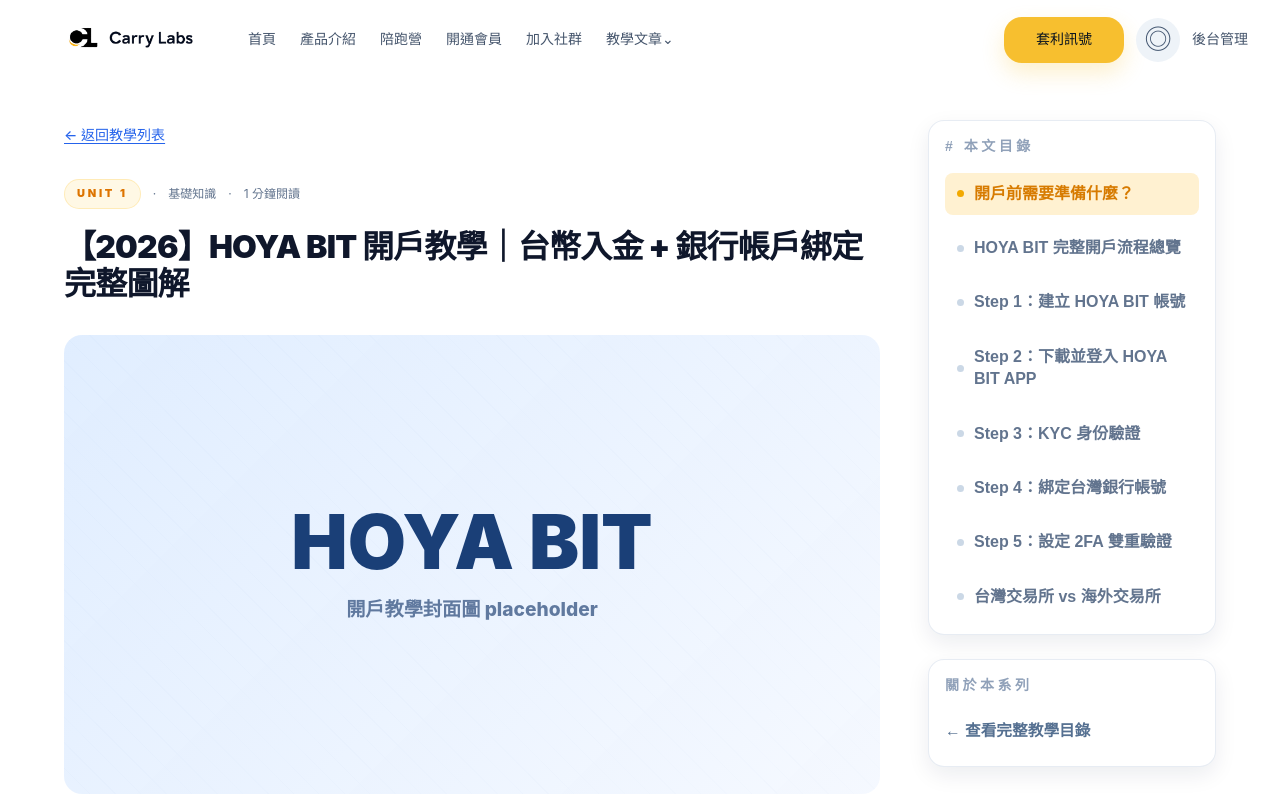
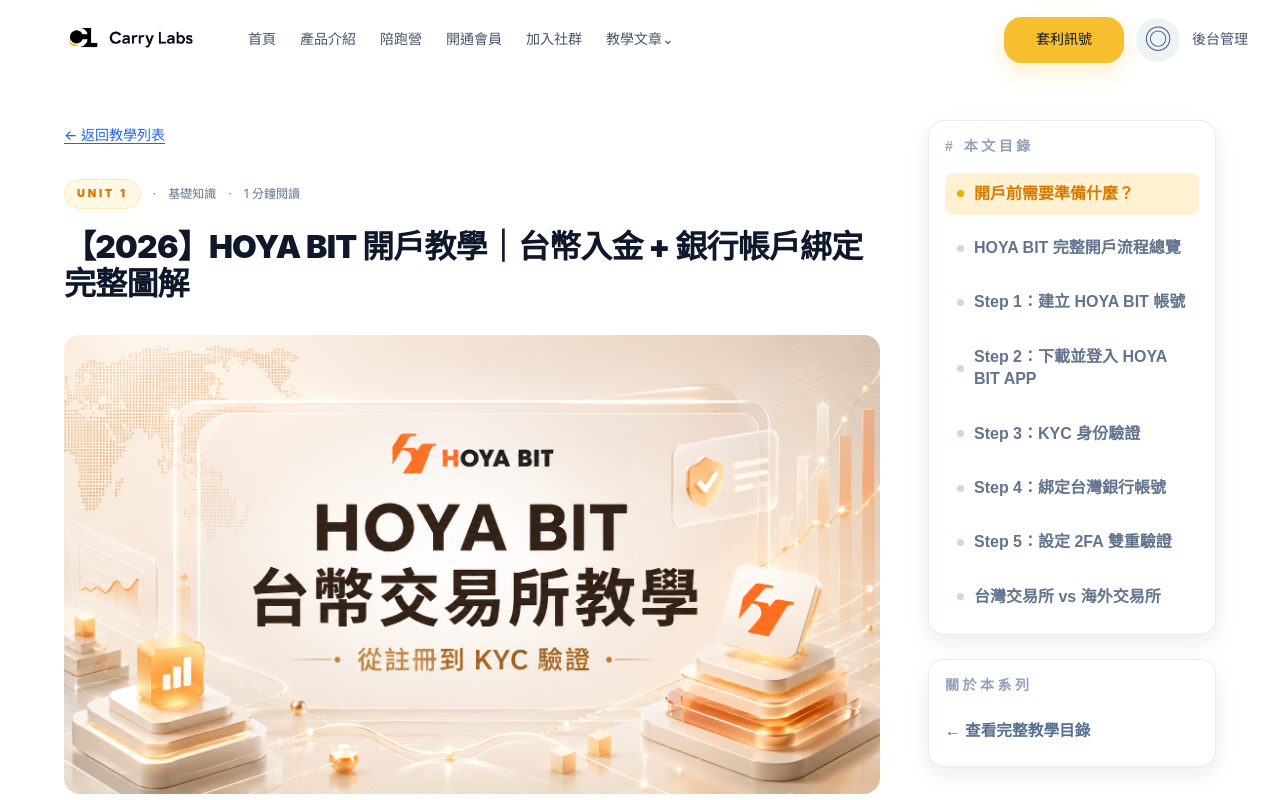
Before and after one commit to danny359-pixel/test_for_carrylabs, a React (Vite) app: page / in a window 1280 px wide. Shown: the top 800 px of the page. Built offline with nearby package versions, Linux system fonts and the light colour scheme.

Commit message:
Add HOYA BIT cover image

```diff
--- a/src/components/ArticleLayout.jsx
+++ b/src/components/ArticleLayout.jsx
@@ -1,7 +1,7 @@
 import React from 'react';
 import { slug } from '../utils/slug.js';
 
-export default function ArticleLayout({ meta, title, coverTitle, coverSubtitle, updatedAt, tocItems, children }) {
+export default function ArticleLayout({ meta, title, coverImage, coverTitle, coverSubtitle, updatedAt, tocItems, children }) {
   return (
     <main className="article-page">
       <div className="article-layout">
@@ -17,12 +17,16 @@
           </div>
 
           <h1>{title}</h1>
-          <div className="cover-placeholder">
-            <div>
-              <strong>{coverTitle}</strong>
-              <span>{coverSubtitle}</span>
+          {coverImage ? (
+            <img className="cover-image" src={coverImage} alt={title} />
+          ) : (
+            <div className="cover-placeholder">
+              <div>
+                <strong>{coverTitle}</strong>
+                <span>{coverSubtitle}</span>
+              </div>
             </div>
-          </div>
+          )}
           <p className="date">{updatedAt}</p>
 
           {children}
--- a/src/pages/HoyaBitPage.jsx
+++ b/src/pages/HoyaBitPage.jsx
@@ -7,6 +7,7 @@
   title: '【2026】HOYA BIT 開戶教學｜台幣入金 + 銀行帳戶綁定完整圖解',
   pageTitle: 'HOYA BIT',
   updatedAt: '最後更新：2026 年 6 月',
+  coverImage: '/hoyabit/cover/cover.png',
   coverTitle: 'HOYA BIT',
   coverSubtitle: '開戶教學封面圖 placeholder',
   imageBasePath: '/hoyabit/new2',
@@ -56,6 +57,7 @@
     <ArticleLayout
       meta={article.meta}
       title={article.title}
+      coverImage={article.coverImage}
       coverTitle={article.coverTitle}
       coverSubtitle={article.coverSubtitle}
       updatedAt={article.updatedAt}
--- a/src/styles.css
+++ b/src/styles.css
@@ -195,6 +195,14 @@
     linear-gradient(135deg, rgba(220, 235, 255, 0.88), rgba(244, 248, 255, 0.9)),
     repeating-linear-gradient(45deg, rgba(64, 113, 190, 0.12) 0 1px, transparent 1px 18px);
   color: #1a3f77;
+}
+
+.cover-image {
+  display: block;
+  width: 100%;
+  height: auto;
+  margin-bottom: 40px;
+  border-radius: 16px;
 }
 
 .cover-placeholder div {
```
Also changed, not shown: public/hoyabit/cover/cover.png (added).
